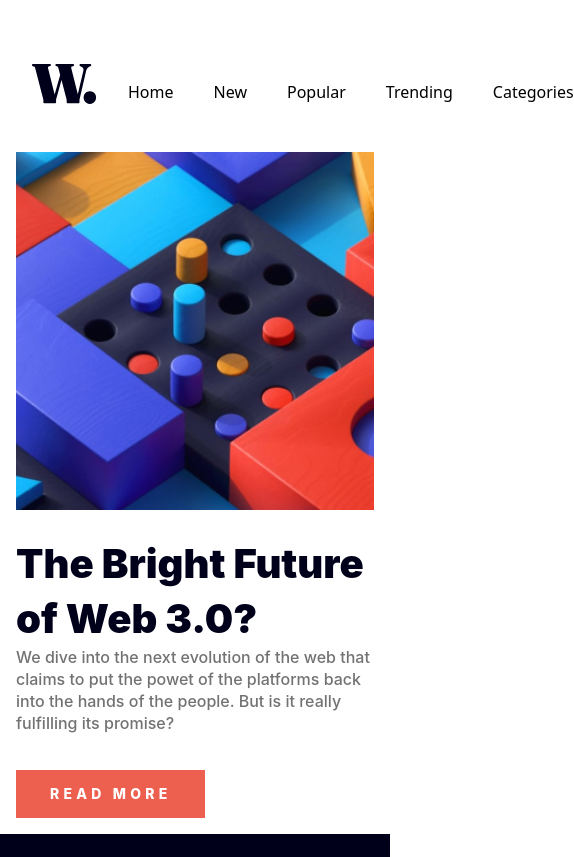
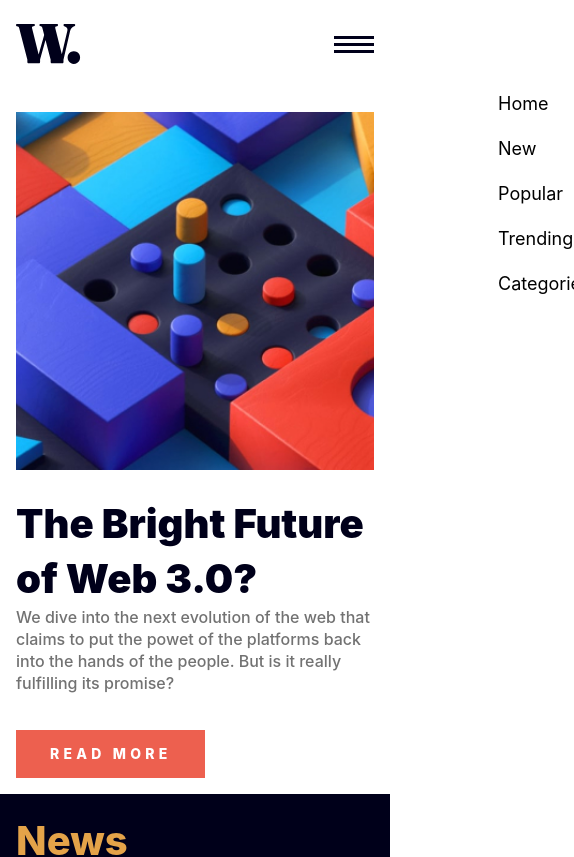
Before and after one commit to arodrigueze0215/news-home-page, a Next.js app: page / in a window 390 px wide. Shown: the top 857 px of the page, 574 px wide, since content can reach past the window. Built offline with nearby package versions, Linux system fonts and the light colour scheme.

Commit message:
Add menu Icon and mobile Nav

```diff
--- /dev/null
+++ b/src/components/MenuIcon/index.tsx
@@ -0,0 +1,69 @@
+import React, { FC } from "react";
+
+type Props = {
+  className?: string;
+  isOpen?: boolean;
+  onClick?: ()=> void;
+};
+
+const MenuIcon: FC<Props> = ({ className, isOpen, onClick }) => {
+  if (isOpen) {
+    return (
+      <svg
+        onClick={onClick}
+        className={className}
+        width={31}
+        height={31}
+        viewBox="0 0 31 31"
+        fill="none"
+        xmlns="http://www.w3.org/2000/svg"
+      >
+        <path
+          fillRule="evenodd"
+          clipRule="evenodd"
+          d="M2.122 0L30.406 28.284L28.284 30.406L0 2.122L2.122 0Z"
+          fill="#00001A"
+        />
+        <path
+          fillRule="evenodd"
+          clipRule="evenodd"
+          d="M0 28.284L28.284 0L30.406 2.122L2.122 30.406L0 28.284Z"
+          fill="#00001A"
+        />
+      </svg>
+    );
+  } else {
+    return (
+      <svg
+        onClick={onClick}
+        className={className}
+        width={40}
+        height={17}
+        viewBox="0 0 40 17"
+        fill="none"
+        xmlns="http://www.w3.org/2000/svg"
+      >
+        <g clipPath="url(#clip0_21_7)">
+          <path
+            fillRule="evenodd"
+            clipRule="evenodd"
+            d="M0 0H40V3H0V0ZM0 7H40V10H0V7ZM0 14H40V17H0V14Z"
+            fill="#00001A"
+          />
+          <path
+            fillRule="evenodd"
+            clipRule="evenodd"
+            d="M0 0H40V3H0V0Z"
+            fill="#00001A"
+          />
+        </g>
+        <defs>
+          <clipPath id="clip0_21_7">
+            <rect width="40" height="17" fill="white" />
+          </clipPath>
+        </defs>
+      </svg>
+    );
+  }
+};
+export default MenuIcon;
--- /dev/null
+++ b/src/components/Nav/Links.tsx
@@ -0,0 +1,29 @@
+import classNames from "classnames";
+
+type Props = {
+  isDesktop?: boolean;
+};
+const Links = (props: Props) => {
+  const { isDesktop } = props;
+  return (
+    <ul
+      className={classNames(
+        {
+          "col-start-8 col-end-12 flex justify-end gap-[40px] items-end":
+            isDesktop,
+        },
+        {
+          "mt-[93px] ml-[30px] flex flex-col gap-y-[24px]": !isDesktop,
+        }
+      )}
+    >
+      <li className="link">Home</li>
+      <li className="link">New</li>
+      <li className="link">Popular</li>
+      <li className="link">Trending</li>
+      <li className="link">Categories</li>
+    </ul>
+  );
+};
+
+export default Links;
--- a/src/components/Nav/index.tsx
+++ b/src/components/Nav/index.tsx
@@ -1,17 +1,65 @@
-import { FC } from "react";
+import { FC, useState, useEffect } from "react";
 import Logo from "../Logo";
+import MenuIcon from "../MenuIcon";
+import classNames from "classnames";
+import Links from "./Links";
 
 const Nav = () => {
+  const [isDesktop, setIsDesktop] = useState(true);
+  const [isMenuOpen, setIsMenuOpen] = useState(false);
+
+  useEffect(() => {
+    const handleResize = () => {
+      console.log('window.innerWidth >= 1024', window.innerWidth >= 1024)
+      setIsDesktop(window.innerWidth >= 1024);
+    };
+    handleResize();
+    window.addEventListener("resize", handleResize);
+
+    return () => window.removeEventListener("resize", handleResize);
+  }, []);
+
+  const handleOpenMenu = () => {
+    setIsMenuOpen(!isMenuOpen);
+  };
+
   return (
-    <nav className="grid-layout mt-[64px]">
-      <Logo className="col-start-2" />
-      <ul className="col-start-8 col-end-12 flex justify-end gap-[40px] items-end">
-        <li>Home</li>
-        <li>New</li>
-        <li>Popular</li>
-        <li>Trending</li>
-        <li>Categories</li>
-      </ul>
+    <nav className="grid-layout mt-[24px] xl:mt-[64px] ">
+      <Logo className="col-start-1 xl:col-start-2" />
+      {!isDesktop && (
+        <>
+          <div className="flex items-center justify-end col-start-4">
+            <MenuIcon
+              isOpen={isMenuOpen}
+              className={classNames("z-20 cursor-pointer", {'fixed': isMenuOpen})}
+              onClick={handleOpenMenu}
+            />
+          </div>
+          <div
+            className={classNames(
+              "z-10 fixed inset-0 transition transition[transform] duration-300 ease-in-out flex",
+              { "translate-x-none": isMenuOpen },
+              { "translate-x-full": !isMenuOpen }
+            )}
+          >
+            <div
+              className={classNames(
+                "bg-black w-[20%] h-full transition[opacity] transition  ease-in-out",
+                { "opacity-50 duration-700": isMenuOpen },
+                { "opacity-0 duration-0": !isMenuOpen }
+              )}
+            ></div>
+            <div className="bg-white w-[80%] h-full">
+              <div className="">
+                <Links isDesktop={isDesktop}/>
+              </div>
+            </div>
+          </div>
+        </>
+      )}
+      {isDesktop && (
+        <Links isDesktop={isDesktop}/>
+      )}
     </nav>
   );
 };
--- a/src/styles/globals.css
+++ b/src/styles/globals.css
@@ -18,6 +18,9 @@
 }
 
 @layer base {
+  html {
+    height: 100vh;
+  }
   body {
     @apply bg-white;
   }
@@ -48,4 +51,7 @@
   .text-btn {
     @apply font-inter leading-[24px] text-[14px] font-extrabold not-italic tracking-[4.2px];
   }
+  .link {
+    @apply font-inter leading-[21px] text-[18px] font-normal not-italic cursor-pointer hover:text-tomato;
+  }
 }
```
